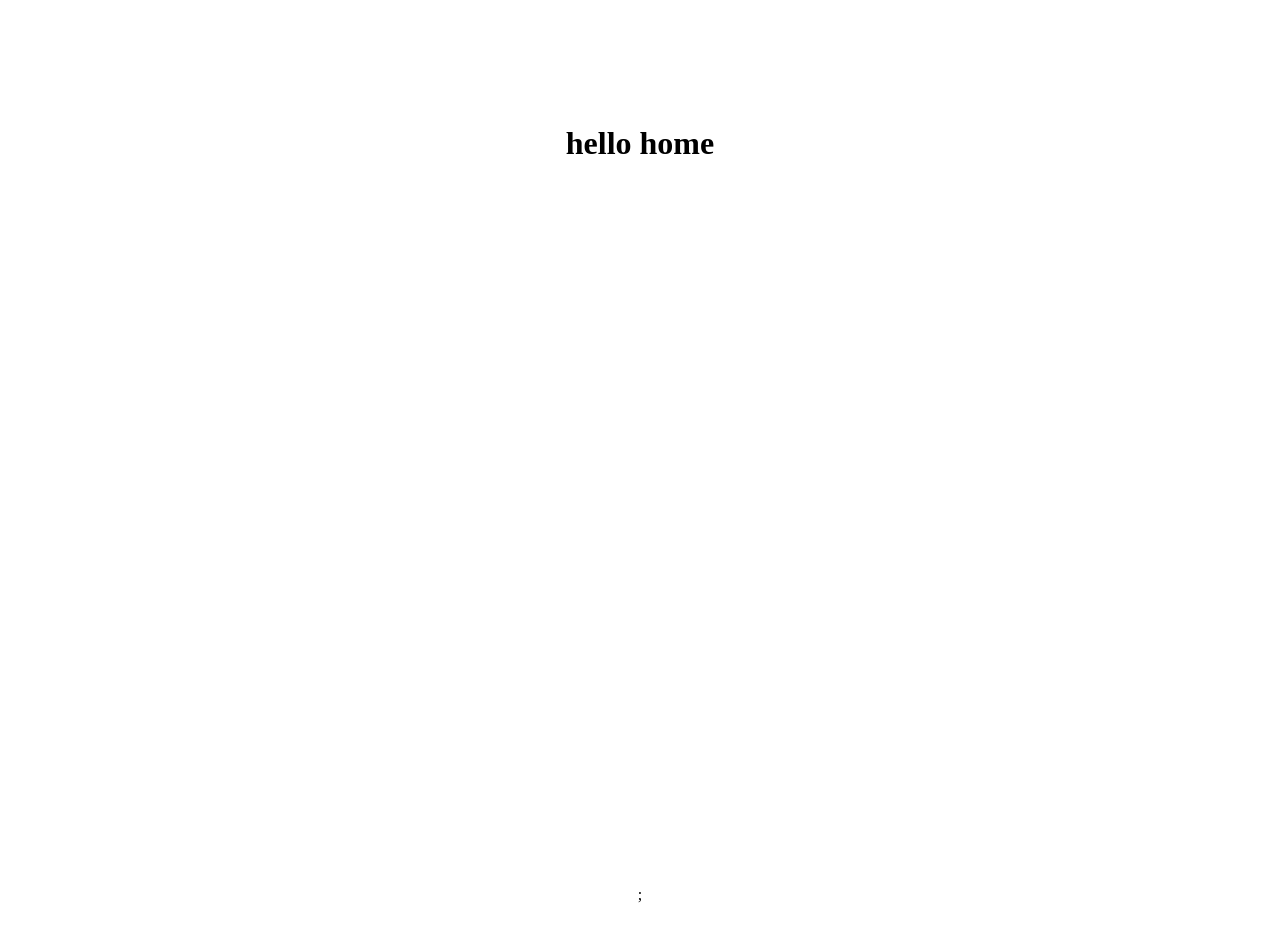
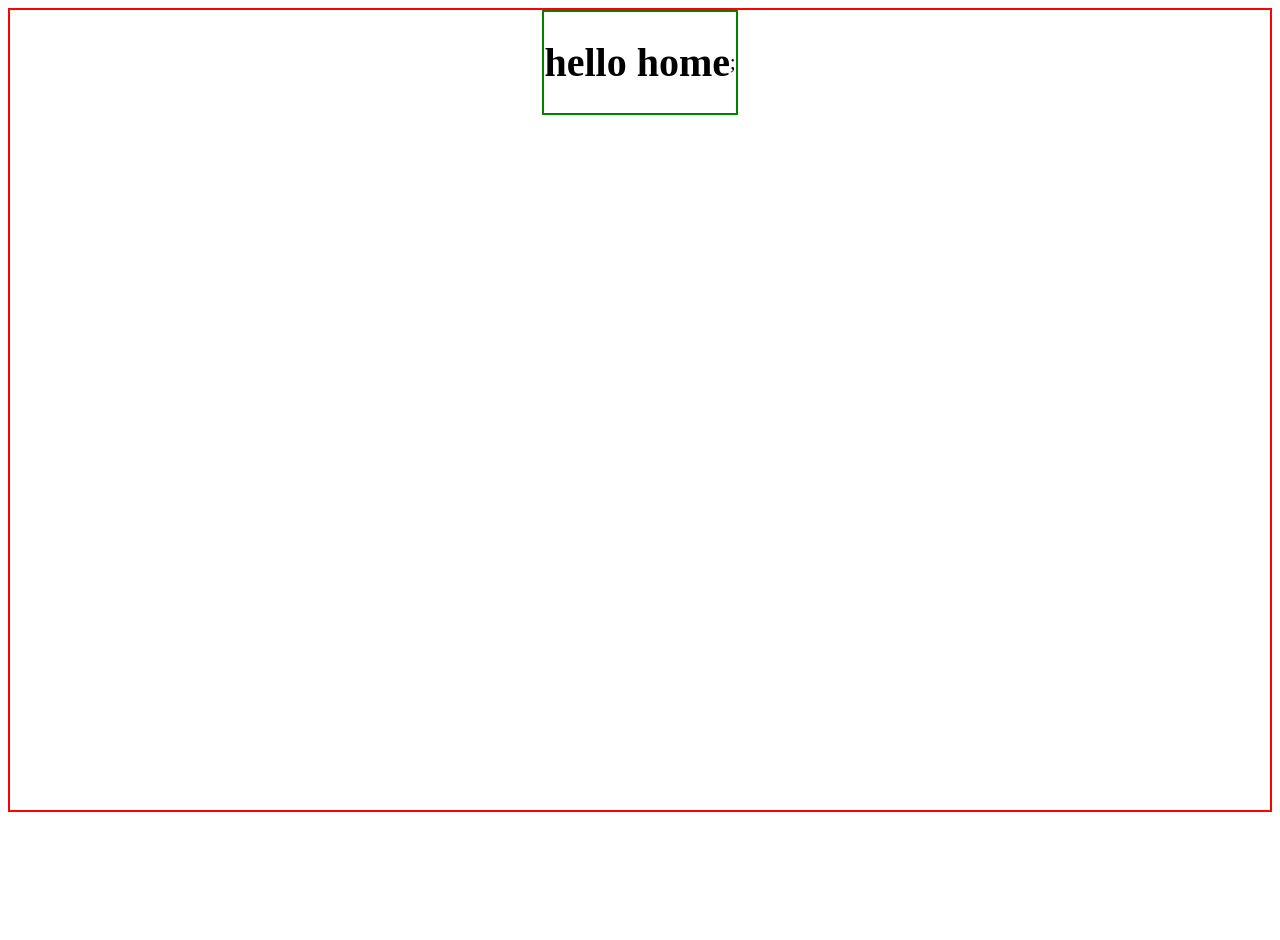
Before and after one commit to chiomaowuama/new-learning-next, a Next.js app: page / in a window 1280 px wide. Shown: the top 940 px of the page. After the commit the page ends 820 px from the top, so only its background shows below. Built offline with nearby package versions, Linux system fonts and the light colour scheme.

Commit message:
still learning

```diff
--- a/components/Layout.js
+++ b/components/Layout.js
@@ -3,8 +3,8 @@ import styles from "../styles/Layout.module.css";
 
 function Layout({ children }) {
   return (
-    <div className={styles.container}>
-      <main className={styles.main}>{children}</main>
+    <div className={styles.main}>
+      <main className={styles.description}>{children}</main>
     </div>
   );
 }
--- a/pages/index.js
+++ b/pages/index.js
@@ -1,7 +1,7 @@
 import Head from "next/head";
 import Image from "next/image";
 import { Inter } from "next/font/google";
-// import styles from "@/styles/Home.module.css";
+// import styles from "@/styles/Layout.module.css";
 
 const inter = Inter({ subsets: ["latin"] });
 
--- a/styles/Layout.module.css
+++ b/styles/Layout.module.css
@@ -1,21 +1,21 @@
 .main {
   display: flex;
   flex-direction: column;
-  justify-content: space-between;
+  justify-content: flex-start;
   align-items: center;
-  padding: 6rem;
+  padding: 0 0.6rem;
   min-height: 100vh;
+  border: 2px solid red;
 }
 
 .description {
-  display: inherit;
-  justify-content: inherit;
-  align-items: inherit;
-  font-size: 0.85rem;
-  max-width: var(--max-width);
-  width: 100%;
-  z-index: 2;
+  display: flex;
+  justify-content: flex-start;
+  align-items: center;
+  font-size: 1.25rem;
+  /* max-width: var(--max-width); */
   font-family: var(--font-mono);
+  border: 2px solid green;
 }
 
 .description a {
```
